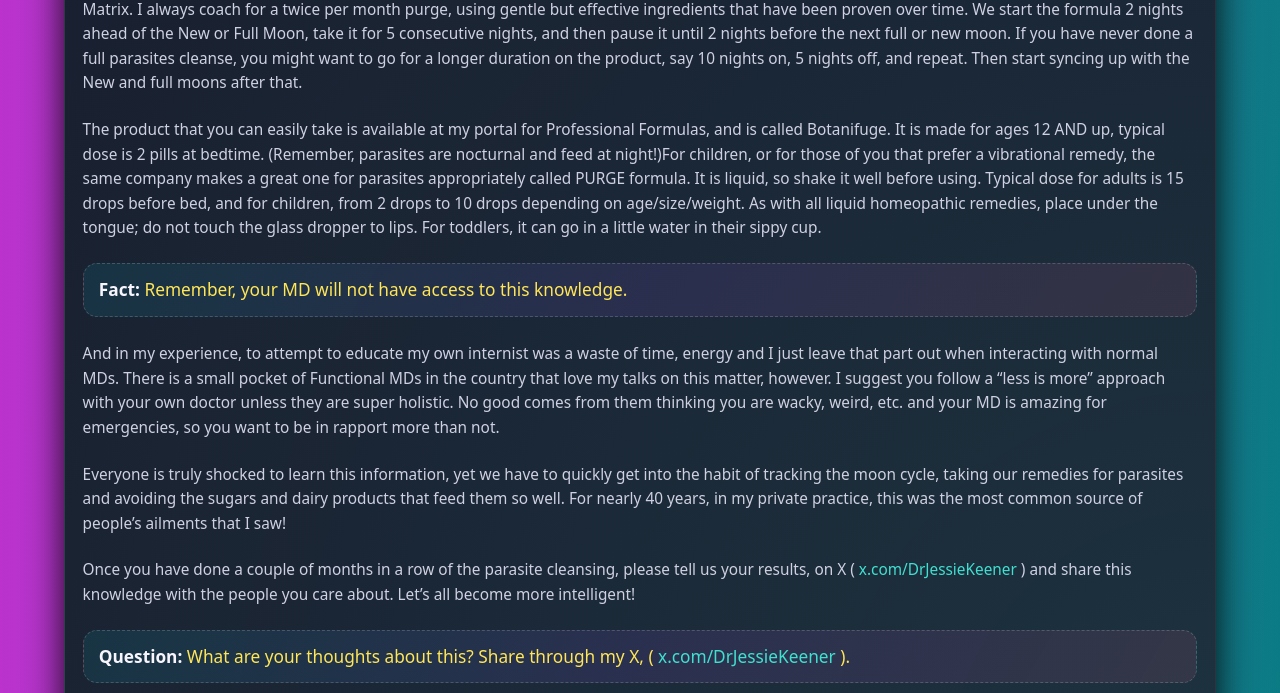
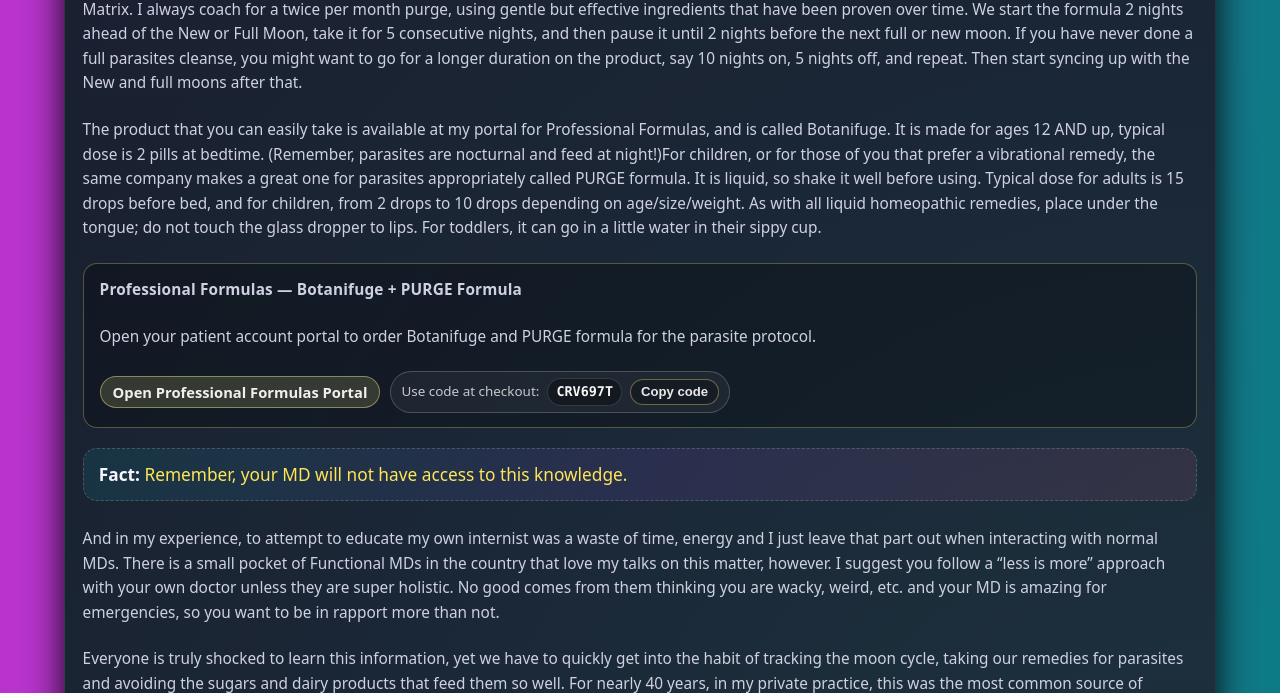
Before and after one commit to powerproweb/drjessie, a PHP site: page /ki_culinary_wellness.html in a window 1280 px wide. Shown: the part 4409-5102 px from the top of the page. Run offline with PHP 8.4, Linux system fonts and the light colour scheme; some web fonts are replaced.

Commit message:
Implement reusable article product blocks and backfill product CTAs
Co-Authored-By: Oz <oz-agent@warp.dev>

```diff
--- a/css/style.css
+++ b/css/style.css
@@ -2603,6 +2603,115 @@ div.number-block6 {background: url(images/typo/number-6.png) 0 0 no-repeat;}
   outline: 3px solid rgba(210, 202, 118, 0.35);
   outline-offset: 2px;
 }
+/* Reusable article product CTA blocks */
+.ki-product-block{
+  margin: 14px 0 20px;
+  padding: 14px 16px;
+  border-radius: 14px;
+  border: 1px solid rgba(210, 202, 118, 0.35);
+  background: rgba(0, 0, 0, 0.28);
+}
+
+.ki-product-title{
+  margin: 0 0 6px;
+  font-size: 1rem;
+  font-weight: 800;
+  color: rgba(255,255,255,0.95);
+  letter-spacing: 0.01em;
+}
+
+.ki-product-description{
+  margin: 0 0 10px;
+  color: rgba(255,255,255,0.78);
+}
+
+.ki-product-actions{
+  display: flex;
+  flex-wrap: wrap;
+  align-items: center;
+  gap: 10px;
+}
+
+.ki-product-link{
+  display: inline-flex;
+  align-items: center;
+  justify-content: center;
+  padding: 8px 12px;
+  border-radius: 999px;
+  text-decoration: none;
+  font-weight: 700;
+  font-size: 0.92rem;
+  line-height: 1;
+  color: rgba(255,255,255,0.92);
+  background: rgba(210, 202, 118, 0.18);
+  border: 1px solid rgba(210, 202, 118, 0.55);
+  transition: transform 120ms ease, background 120ms ease, border-color 120ms ease;
+}
+
+.ki-product-link:hover{
+  transform: translateY(-1px);
+  background: rgba(210, 202, 118, 0.24);
+  border-color: rgba(210, 202, 118, 0.75);
+}
+
+.ki-product-link:focus-visible{
+  outline: 3px solid rgba(210, 202, 118, 0.35);
+  outline-offset: 2px;
+}
+
+.ki-product-code-wrap{
+  display: inline-flex;
+  flex-wrap: wrap;
+  align-items: center;
+  gap: 8px;
+  padding: 6px 10px;
+  border-radius: 999px;
+  border: 1px solid rgba(255,255,255,0.20);
+  background: rgba(255,255,255,0.05);
+}
+
+.ki-product-code-label{
+  font-size: 0.84rem;
+  color: rgba(255,255,255,0.75);
+}
+
+.ki-product-code{
+  display: inline-flex;
+  align-items: center;
+  padding: 2px 8px;
+  border-radius: 999px;
+  border: 1px solid rgba(255,255,255,0.14);
+  background: rgba(0,0,0,0.35);
+  font-family: ui-monospace, SFMono-Regular, Menlo, Consolas, "Liberation Mono", monospace;
+  font-size: 0.84rem;
+  font-weight: 700;
+  color: rgba(255,255,255,0.96);
+}
+
+.ki-product-copy-btn{
+  appearance: none;
+  border: 1px solid rgba(210, 202, 118, 0.45);
+  background: rgba(0,0,0,0.28);
+  color: rgba(255,255,255,0.90);
+  border-radius: 999px;
+  padding: 5px 10px;
+  font-size: 0.82rem;
+  font-weight: 700;
+  line-height: 1;
+  cursor: pointer;
+  transition: transform 120ms ease, background 120ms ease, border-color 120ms ease;
+}
+
+.ki-product-copy-btn:hover{
+  transform: translateY(-1px);
+  background: rgba(0,0,0,0.36);
+  border-color: rgba(210, 202, 118, 0.65);
+}
+
+.ki-product-copy-btn:focus-visible{
+  outline: 3px solid rgba(210, 202, 118, 0.35);
+  outline-offset: 2px;
+}
 
 /* Article hero image: dull/soft → crisp on hover */
 .ki-article-hero{
--- /dev/null
+++ b/js/article_product_blocks.js
@@ -0,0 +1,130 @@
+/* =========================================================
+   Article Product Blocks
+   - Renders reusable product CTA blocks from placeholders
+   - Centralizes product URLs + default referral codes
+   ========================================================= */
+
+(function () {
+  "use strict";
+
+  var PRODUCT_REGISTRY = {
+    "professional-formulas": {
+      vendorName: "Professional Formulas",
+      url: "https://professionalformulas.com/patients/",
+      ctaLabel: "Open Professional Formulas Portal",
+      discountCode: "CRV697T",
+      discountLabel: "Use code at checkout"
+    },
+    "systemic-formulas": {
+      vendorName: "Systemic Formulas",
+      url: "https://sfi-portal.com/",
+      ctaLabel: "Open Systemic Formulas Portal",
+      discountCode: "Txcl-01",
+      discountLabel: "Use code at checkout"
+    },
+    "neora": {
+      vendorName: "NEORA",
+      url: "https://drjessie.neora.com/us/en/neoraconnect",
+      ctaLabel: "Open NEORA Link"
+    }
+  };
+
+  function clean(value) {
+    return (value || "").trim();
+  }
+
+  function el(tag, className, text) {
+    var node = document.createElement(tag);
+    if (className) node.className = className;
+    if (typeof text === "string") node.textContent = text;
+    return node;
+  }
+
+  function updateCopyButtonState(button, text) {
+    var original = button.getAttribute("data-default-label") || "Copy code";
+    button.textContent = text;
+    window.setTimeout(function () {
+      button.textContent = original;
+    }, 1600);
+  }
+
+  function copyCode(code, button) {
+    if (!navigator.clipboard || typeof navigator.clipboard.writeText !== "function") return;
+
+    navigator.clipboard.writeText(code).then(function () {
+      updateCopyButtonState(button, "Copied");
+    }).catch(function () {
+      updateCopyButtonState(button, "Copy failed");
+    });
+  }
+
+  function buildProductBlock(placeholder, baseConfig) {
+    var title = clean(placeholder.getAttribute("data-product-title")) || baseConfig.vendorName;
+    var description = clean(placeholder.getAttribute("data-product-description"));
+    var ctaLabel = clean(placeholder.getAttribute("data-cta-label")) || baseConfig.ctaLabel || ("Open " + baseConfig.vendorName);
+    var discountCode = clean(placeholder.getAttribute("data-discount-code")) || baseConfig.discountCode || "";
+    var discountLabel = clean(placeholder.getAttribute("data-discount-label")) || baseConfig.discountLabel || "Use code";
+
+    var wrapper = el("aside", "ki-product-block");
+    wrapper.setAttribute("role", "complementary");
+    wrapper.setAttribute("aria-label", title);
+
+    wrapper.appendChild(el("p", "ki-product-title", title));
+
+    if (description) {
+      wrapper.appendChild(el("p", "ki-product-description", description));
+    }
+
+    var actions = el("div", "ki-product-actions");
+
+    var link = el("a", "ki-product-link", ctaLabel);
+    link.setAttribute("href", baseConfig.url);
+    link.setAttribute("target", "_blank");
+    link.setAttribute("rel", "noopener noreferrer");
+    actions.appendChild(link);
+
+    if (discountCode) {
+      var codeWrap = el("div", "ki-product-code-wrap");
+      var label = el("span", "ki-product-code-label", discountLabel + ":");
+      var code = el("code", "ki-product-code", discountCode);
+
+      codeWrap.appendChild(label);
+      codeWrap.appendChild(code);
+
+      if (navigator.clipboard && typeof navigator.clipboard.writeText === "function") {
+        var copyBtn = el("button", "ki-product-copy-btn", "Copy code");
+        copyBtn.type = "button";
+        copyBtn.setAttribute("data-default-label", "Copy code");
+        copyBtn.addEventListener("click", function () {
+          copyCode(discountCode, copyBtn);
+        });
+        codeWrap.appendChild(copyBtn);
+      }
+
+      actions.appendChild(codeWrap);
+    }
+
+    wrapper.appendChild(actions);
+    return wrapper;
+  }
+
+  function renderProductBlocks() {
+    var placeholders = document.querySelectorAll(".ki-product-placeholder[data-product-key]");
+    if (!placeholders.length) return;
+
+    Array.prototype.forEach.call(placeholders, function (placeholder) {
+      var key = clean(placeholder.getAttribute("data-product-key")).toLowerCase();
+      var baseConfig = PRODUCT_REGISTRY[key];
+      if (!baseConfig || !baseConfig.url) return;
+
+      var block = buildProductBlock(placeholder, baseConfig);
+      placeholder.replaceWith(block);
+    });
+  }
+
+  if (document.readyState === "loading") {
+    document.addEventListener("DOMContentLoaded", renderProductBlocks);
+  } else {
+    renderProductBlocks();
+  }
+})();
--- a/ki_culinary_wellness.html
+++ b/ki_culinary_wellness.html
@@ -535,6 +535,10 @@
       <p>
         The product that you can easily take is available at my portal for Professional Formulas, and is called Botanifuge. It is made for ages 12 AND up, typical dose is 2 pills at bedtime. (Remember, parasites are nocturnal and feed at night!)For children, or for those of you that prefer a vibrational remedy, the same company makes a great one for parasites appropriately called PURGE formula. It is liquid, so shake it well before using. Typical dose for adults is 15 drops before bed, and for children, from 2 drops to 10 drops depending on age/size/weight. As with all liquid homeopathic remedies, place under the tongue; do not touch the glass dropper to lips. For toddlers, it can go in a little water in their sippy cup.
       </p>
+      <div class="ki-product-placeholder"
+           data-product-key="professional-formulas"
+           data-product-title="Professional Formulas — Botanifuge + PURGE Formula"
+           data-product-description="Open your patient account portal to order Botanifuge and PURGE formula for the parasite protocol."></div>
 
       <div class="quote-bar">
         <strong>Fact:</strong> Remember, your MD will not have access to this knowledge.
@@ -726,6 +730,10 @@
         on an empty stomach, with a glass of pure (not tap!) water. I suggest staying on them for at least 3-4 months, and include the parasites detox at
         the Full Moon and New Moon for best results.
       </p>
+      <div class="ki-product-placeholder"
+           data-product-key="systemic-formulas"
+           data-product-title="Systemic Formulas — ABC + LGUT"
+           data-product-description="Use the Systemic Formulas portal to open your account and order ABC and LGUT."></div>
 
       <p>
         Since science has proven the "Gut/Brain" connection, you can watch your moods and brain chemistry improve, as well as your mental/cognitive function as the brain swelling starts to diminish. I would love to hear from you, through my X, ( <a href="https://qdls.io/jkndx" target="_blank" rel="noopener noreferrer" title="Jessie Keener N.D. On X.com">x.com/DrJessieKeener</a> ). Remember, when you share your results, it encourages someone out there!
@@ -846,6 +854,10 @@
 <p>Any change you make will likely show up quickly in the function of your brain, as you get smarter, sharper and retain more of the important information you are processing throughout your day. Remember, your brain wants to function at its optimum; it is up to each of us to support that!</p>
 
 <p>There are many excellent stress Adaptogens to help the adrenal glands learn to regulate Cortisol better. Professional Formulas, one of my above vendors, makes a great combination in their Stress Adaptogen Complex and their Phyto-Calm supplements.  I like taking them together and multiple times per day if I am highly challenged.</p>
+<div class="ki-product-placeholder"
+     data-product-key="professional-formulas"
+     data-product-title="Professional Formulas — Stress Adaptogen Complex + Phyto-Calm"
+     data-product-description="Open the Professional Formulas portal to order Stress Adaptogen Complex and Phyto-Calm."></div>
 
 <p><em>There may be other reasons such as yeast-fungus overgrowth, food sensitivities, and side effects from medications, etc. but those are for another article.</em></p>
 
@@ -913,7 +925,6 @@
 
 <p>But apply a cream and rub it in? You bet. Here is the link and the product is FIRM.</p>
 
-<!-- <p><a href="https://drjessie.neora.com/us/en/neoraconnect" target="_blank" rel="noopener noreferrer" rel="noopener noreferrer">https://drjessie.neora.com/us/en/neoraconnect</a></p> -->
 
 <p>The second product that made me jump up and say this is a “must have” was their Night Cream. Typically I see nothing from my natural night creams, but this one is like a Botox in a bottle. The more I use it, the better my face looks.  I cannot wait to see in 6 months what my face looks like.</p>
 
@@ -921,7 +932,10 @@
 
 <p>Now we can have every month, for less than the cost of a facial, a full supply of our NEO filler, and start to sport that more youthful appearance. It is effective, clean and affordable! I am so grateful to be alive at this time, where science and nature truly work together.</p>
 
-<p><strong>Link:</strong> <a href="https://drjessie.neora.com/us/en/neoraconnect" target="_blank" rel="noopener noreferrer" rel="noopener noreferrer">https://drjessie.neora.com/us/en/neoraconnect</a></p>
+<div class="ki-product-placeholder"
+     data-product-key="neora"
+     data-product-title="NEORA"
+     data-product-description="Browse NEORA products through Dr. Jessie's official link."></div>
 
 <!-- Article Dr Jessie X Message - Quote Bar -->
 	  <div class="quote-bar">
@@ -1211,6 +1225,7 @@
   </footer>
 
 <script src="js/site-common.js"></script>
+  <script src="js/article_product_blocks.js"></script>
 
   <script src="js/article_back_to_top.js"></script>
 
```
Also changed, not shown: ki_body_mastery.html (+25 -3 lines).
